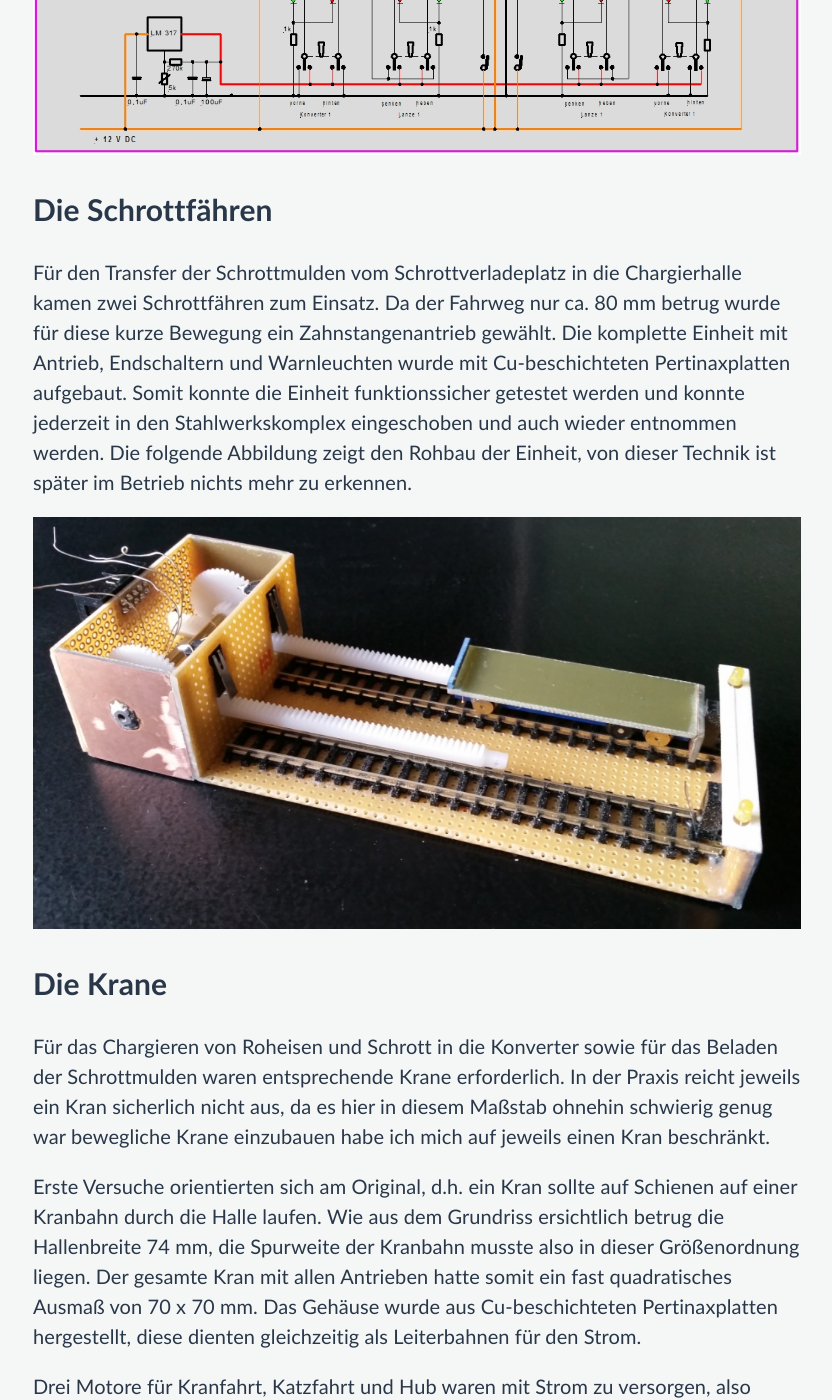
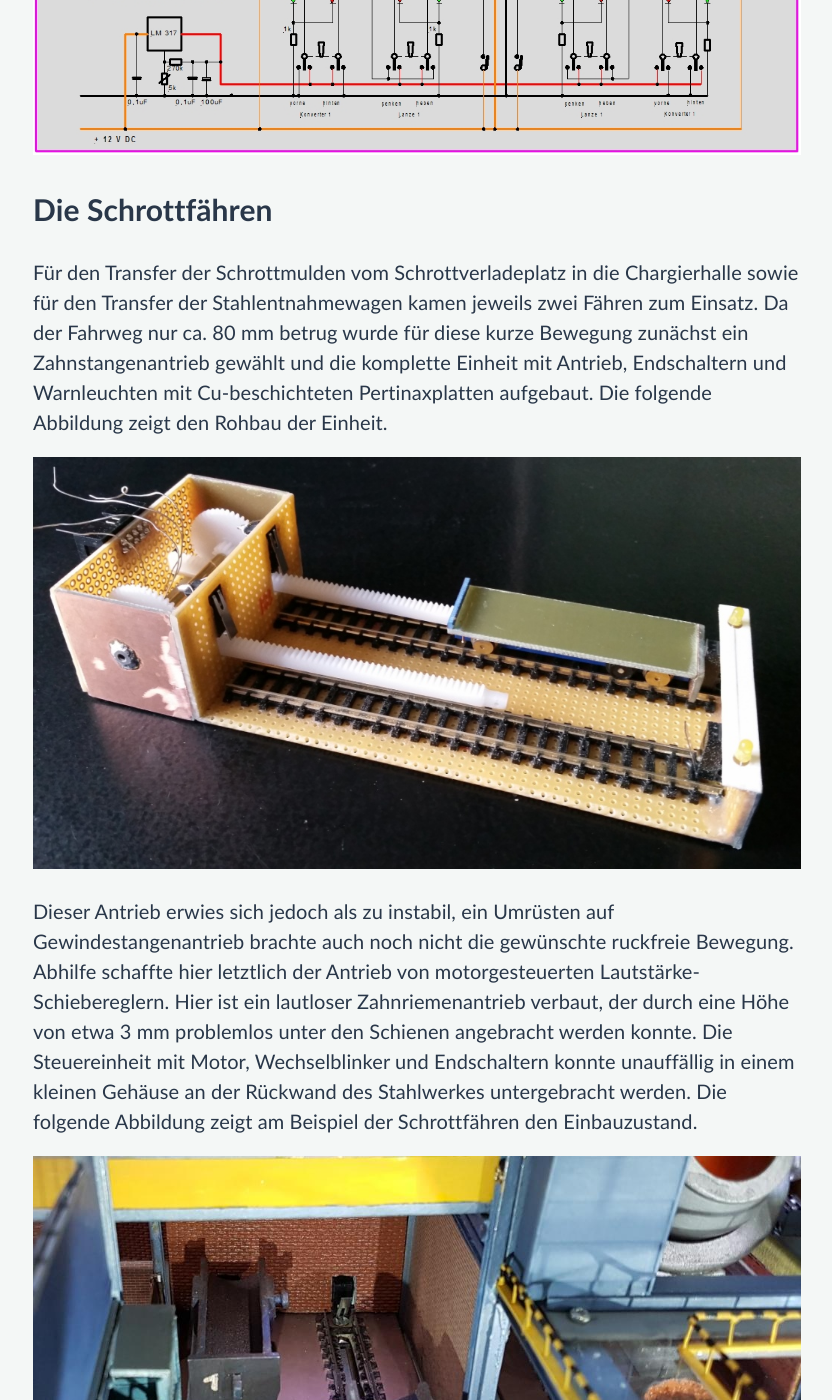
Before and after one commit to karljosefschneider/karljosefschneider.de, a Jekyll site: the page built from _modellbahn/stahlwerk.html, in a window 1280 px wide and 1400 px high, scrolled down 6250 px. Shown: the whole window, without its empty margins (223-1055 px from the left). Built offline with Jekyll 4.4.1, drawn with Linux system fonts in a browser that asks for light colours; some of the changed text lies outside the part shown.

Commit message:
Stahlwerk mit Video ergänzt

```diff
--- a/_modellbahn/stahlwerk.html
+++ b/_modellbahn/stahlwerk.html
@@ -137,20 +139,35 @@
 
 <p>
   Für den Transfer der Schrottmulden vom Schrottverladeplatz in die
-  Chargierhalle kamen zwei Schrottfähren zum Einsatz. Da der Fahrweg nur ca. 80
-  mm betrug wurde für diese kurze Bewegung ein Zahnstangenantrieb gewählt. Die
-  komplette Einheit mit Antrieb, Endschaltern und Warnleuchten wurde mit
-  Cu-beschichteten Pertinaxplatten aufgebaut. Somit konnte die Einheit
-  funktionssicher getestet werden und konnte jederzeit in den Stahlwerkskomplex
-  eingeschoben und auch wieder entnommen werden. Die folgende Abbildung zeigt
-  den Rohbau der Einheit, von dieser Technik ist später im Betrieb nichts mehr
-  zu erkennen.
+  Chargierhalle sowie für den Transfer der Stahlentnahmewagen kamen jeweils zwei
+  Fähren zum Einsatz. Da der Fahrweg nur ca. 80 mm betrug wurde für diese kurze
+  Bewegung zunächst ein Zahnstangenantrieb gewählt und die komplette Einheit mit
+  Antrieb, Endschaltern und Warnleuchten mit Cu-beschichteten Pertinaxplatten
+  aufgebaut. Die folgende Abbildung zeigt den Rohbau der Einheit.
 </p>
 
 <div class="tc">
   <img src="/img/modellbahn/stahlwerk/stahl_schrottcar.jpg"
    alt="Schrottfähre">
 </div>
+
+<p>
+  Dieser Antrieb erwies sich jedoch als zu instabil, ein Umrüsten auf
+  Gewindestangenantrieb brachte auch noch nicht die gewünschte ruckfreie
+  Bewegung. Abhilfe schaffte hier letztlich der Antrieb von motorgesteuerten
+  Lautstärke-Schiebereglern. Hier ist ein lautloser Zahnriemenantrieb verbaut,
+  der durch eine Höhe von etwa 3 mm problemlos unter den Schienen angebracht
+  werden konnte. Die Steuereinheit mit Motor, Wechselblinker und Endschaltern
+  konnte unauffällig in einem kleinen Gehäuse an der Rückwand des Stahlwerkes
+  untergebracht werden. Die folgende Abbildung zeigt am Beispiel der
+  Schrottfähren den Einbauzustand.
+</p>
+
+<div class="tc">
+  <img src="/img/modellbahn/stahlwerk/stahl_schrottfaehren.jpg"
+   alt="Schrottfähren">
+</div>
+
 
 <h2><a name="krane"></a>Die Krane</h2>
 
@@ -201,12 +218,12 @@
   gefunden. Die Aufnahme für die Tintenpatrone wird über einen Schrittmotor
   mittels Zahnriemen angetrieben. Diese Einheit wurde ausgebaut und wieder in
   ein aus Leiterplatten gefertigtes Gehäuse eingebaut. Die Aufnahme für die
-  Tintenpatrone wurde durch das Krangehäuse ersetzt. Die Stromversorgung für die
-  Motoren für Katzfahrt und Hub wurde über Schleifer auf den seitlichen
-  Leiterbahnen realisiert. Somit entstand eine komplette funktionsfähige
-  Einheit, die außerhalb des Gebäudes abgestimmt und getestet werden konnte.
-  Anschließend konnte diese Einheit von der Stirnseite in das Stahlwerksgebäude
-  eingeschoben werden.
+  Tintenpatrone wurde durch das Krangehäuse ersetzt. Für die Stromversorgung
+  der Motoren für Katzfahrt und Hub wurde das flexible Band des Druckers
+  verwendet, welches auch im Druckbetrieb den Druckkopf mit Strom versorgte.
+  Somit entstand eine komplette funktionsfähige Einheit, die außerhalb des
+  Gebäudes abgestimmt und getestet werden konnte. Anschließend konnte diese
+  Einheit von der Stirnseite in das Stahlwerksgebäude eingeschoben werden.
 </p>
 
 <p>
@@ -222,13 +239,64 @@
 <h2><a name="panel"></a>Das Bedienpanel</h2>
 
 <p>
-  Die komplette Steuerung für die Konverter- und Lanzenbewegungen sowie für den
-  Schrottkran incl. Schrottfähren und den Chargierkran wurden auf einer
-  gemeinsamen Leiterplatine   untergebracht. Die folgende Abbildung zeigt das
-  Bedienpanel, welches direkt   auf die Kippschalter der Leiterplatte montiert
-  wurde.
+  Die komplette Steuerung mit Schaltern für die Konverter- und Lanzenbewegungen,
+  den Schrottkran und den Chargierkran sowie die Schrott- und Stahlfähren wurden
+  auf einer gemeinsamen Leiterplatine untergebracht und mit der Alu-Frontplatte
+  verschraubt. Die folgende Abbildung zeigt die Gesamtansicht des Stahlwerkes
+  mit dem unter der Arbeitsplatte herausziehbar angebrachten Bedienpanel.
 </p>
 
 <div class="tc">
-  <img src="/img/modellbahn/stahlwerk/stahl_panel.jpg" alt="Bedienpanel">
+  <img src="/img/modellbahn/stahlwerk/stahl_bedienpult.jpg" alt="Bedienpanel">
 </div>
+
+<h2><a name="bilder"></a>Bildergalerie</h2>
+
+{% include figure.html
+  src="/img/modellbahn/stahlwerk/stahl_konverter_rohbau.jpg"
+  alt="Konverter im Rohbau"
+  caption="<b>Bild 1</b> Konverter im Rohbau"
+%}
+
+{% include figure.html
+  src="/img/modellbahn/stahlwerk/stahl_konverterhalle.jpg"
+  alt="Konverterhalle Fertigzustand"
+  caption="<b>Bild 2</b> Konverterhalle im Fertigzustand"
+%}
+
+{% include figure.html
+  src="/img/modellbahn/stahlwerk/stahl_konverter_02.jpg"
+  alt="Konverter Detailansicht"
+  caption="<b>Bild 3</b> Konverter Detailansicht"
+%}
+
+{% include figure.html
+  src="/img/modellbahn/stahlwerk/stahl_schrott_01.jpg"
+  alt="Schrotthalle laengs"
+  caption="<b>Bild 4</b> Schrotthalle Längsansicht"
+%}
+
+{% include figure.html
+  src="/img/modellbahn/stahlwerk/stahl_schrott_02.jpg"
+  alt="Schrotthalle quer"
+  caption="<b>Bild 5</b> Schrotthalle Queransicht"
+%}
+
+{% include figure.html
+  src="/img/modellbahn/stahlwerk/stahl_gesamt.jpg"
+  alt="Stahlwerk Gesamtansicht"
+  caption="<b>Bild 6</b> Stahlwerk Gesamtansicht"
+%}
+
+<h2><a name="video"></a>Video</h2>
+
+<div id="videobereich1">
+ <iframe class="videoExtern" width="560" height="315"
+ src="https://www.youtube.com/embed/VCpQMAwHr0A?rel=0"
+ frameborder="0" allowfullscreen>
+ </iframe>
+</div>
+
+<p>
+  Betriebsablauf im Stahlwerk
+</p>
```
Also changed, not shown: other parts of _modellbahn/stahlwerk.html (+2 -0 lines), img/modellbahn/stahlwerk/stahl_bedienpult.jpg (added), img/modellbahn/stahlwerk/stahl_gesamt.jpg (added), img/modellbahn/stahlwerk/stahl_konverter_02.jpg (added), img/modellbahn/stahlwerk/stahl_konverter_rohbau.jpg (added), img/modellbahn/stahlwerk/stahl_konverterhalle.jpg (added), img/modellbahn/stahlwerk/stahl_schrott_01.jpg (added), img/modellbahn/stahlwerk/stahl_schrott_02.jpg (added), img/modellbahn/stahlwerk/stahl_schrottfaehren.jpg (added).
